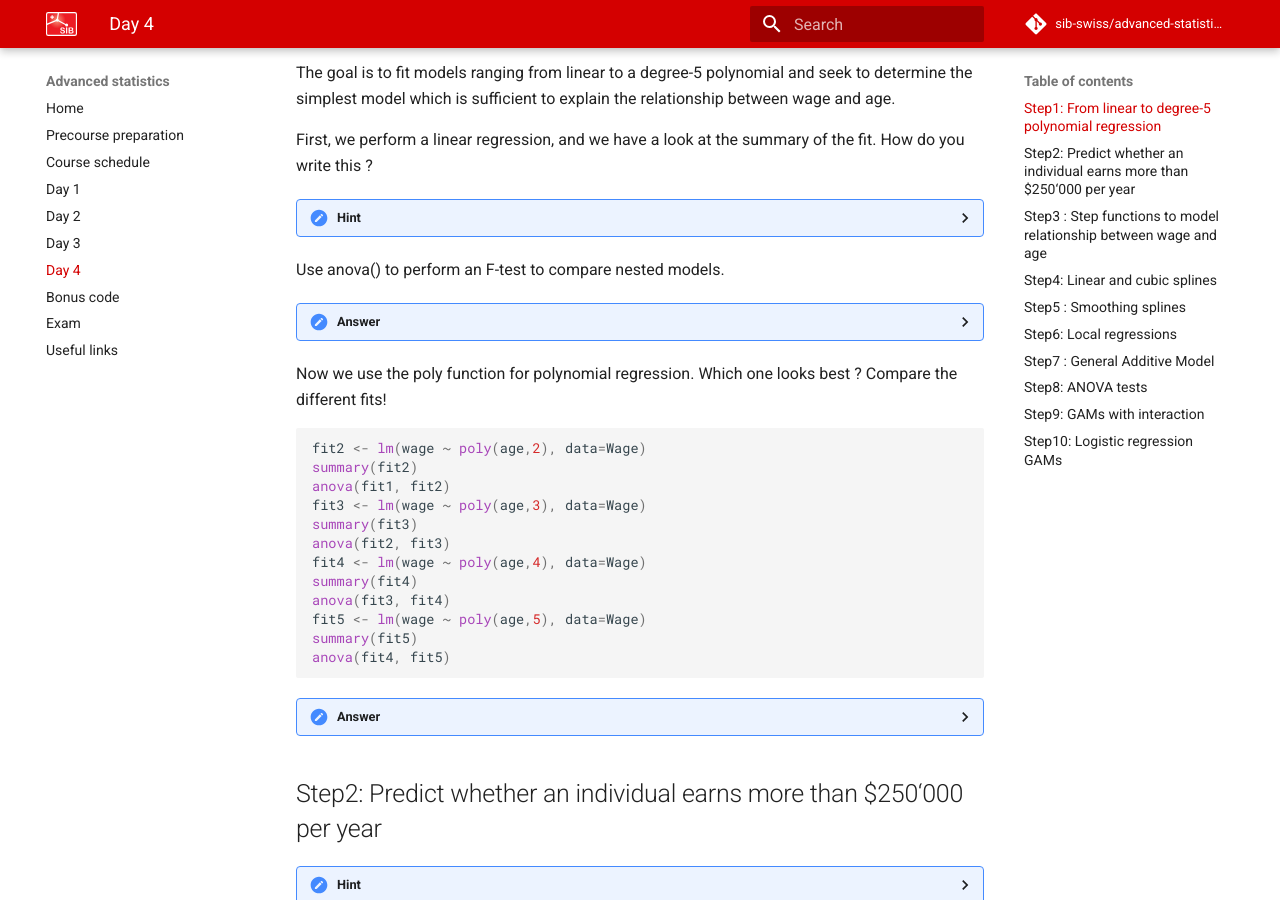
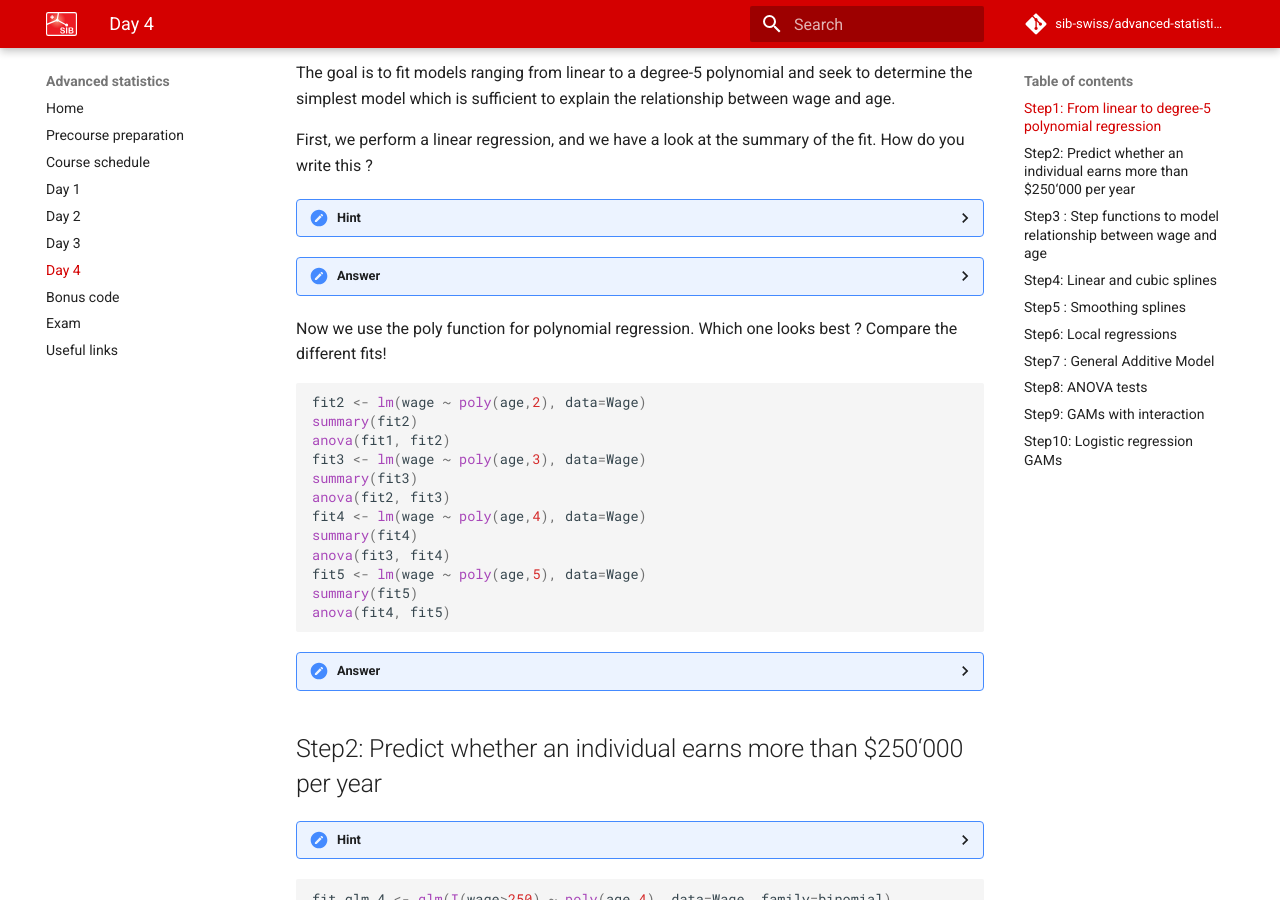
Before and after one commit to sib-swiss/advanced-statistics, an MkDocs documentation site: the page built from docs/day4.md, in a window 1280 px wide and 900 px high, scrolled down 1004 px. Built offline with MkDocs 1.6.1 and Material for MkDocs 9.7.7, drawn with Linux system fonts in a browser that asks for light colours; comment, search, counter and statistics services are not loaded.

Commit message:
day4 hit change

````diff
--- a/docs/day4.md
+++ b/docs/day4.md
@@ -41,7 +41,7 @@ The goal is to fit models ranging from linear to a degree-5 polynomial and seek
 
 First, we perform a linear regression, and we have a look at the summary of the fit. How do you write this ?
 ??? Hint
-Use anova() to perform an F-test to compare nested models.
+    Use anova() to perform an F-test to compare nested models.
 ??? done "Answer"
     ```r
     fit1 <- lm(wage ~ age, data=Wage)
@@ -66,7 +66,7 @@ anova(fit4, fit5)
 ```
 
 ??? done "Answer"
-    The p-value comparing the linear Model 1 to the quadratic Model 2 is essentially zero (<10???15), indicating that a linear fit is not sufficient. Similarly the p-value comparing the quadratic Model 2 to the cubic Model 3 is very low (0.0017), so the quadratic fit is also insufficient. The p-value comparing the cubic and degree-4 polynomials, Model 3 and Model 4, is approximately 5% while the degree-5 polynomial Model 5 seems unnecessary because its p-value is 0.37. Hence, either a cubic or a quartic polynomial appear to provide a reasonable fit to the data, but lower- or higher-order models are not justified.
+    The p-value comparing the linear Model 1 to the quadratic Model 2 is essentially zero (<10^15), indicating that a linear fit is not sufficient. Similarly the p-value comparing the quadratic Model 2 to the cubic Model 3 is very low (0.0017), so the quadratic fit is also insufficient. The p-value comparing the cubic and degree-4 polynomials, Model 3 and Model 4, is approximately 5% while the degree-5 polynomial Model 5 seems unnecessary because its p-value is 0.37. Hence, either a cubic or a quartic polynomial appear to provide a reasonable fit to the data, but lower- or higher-order models are not justified.
 
 
 ## Step2: Predict whether an individual earns more than $250'000 per year
````
